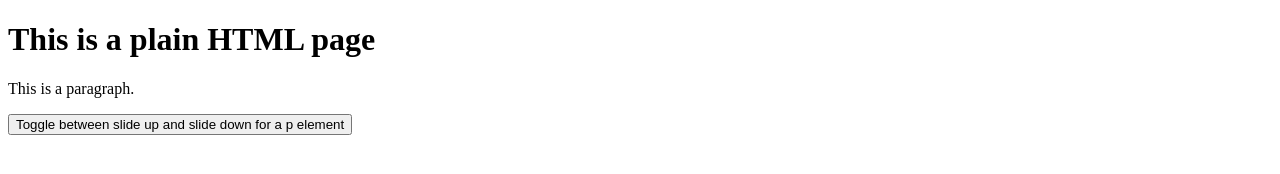
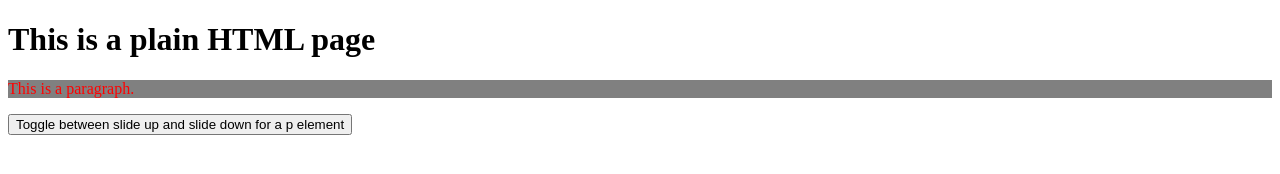
Before and after one commit to sathi-natarajan/TestHTMLApp, a plain HTML site: page index.html in a window 1280 px wide. Drawn offline with nearby package versions, Linux system fonts and the light colour scheme.

Commit message:
first commit

```diff
--- a/index.html
+++ b/index.html
@@ -10,6 +10,7 @@ $(document).ready(function(){
     });
 });
 </script>
+<link rel="stylesheet" href="styles.css">
 </head>
 <body>
 
--- /dev/null
+++ b/styles.css
@@ -0,0 +1,4 @@
+p{
+		color:red;
+		background-color:gray;
+}
```
